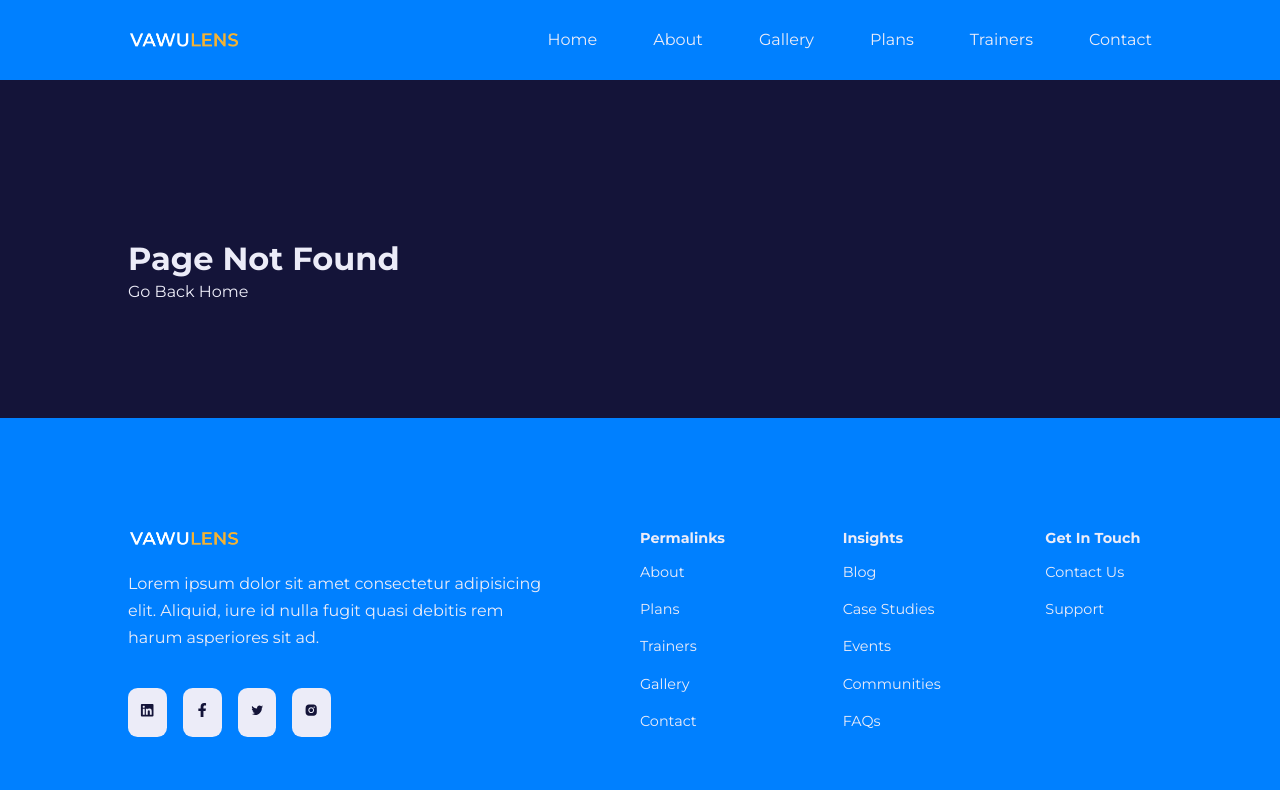
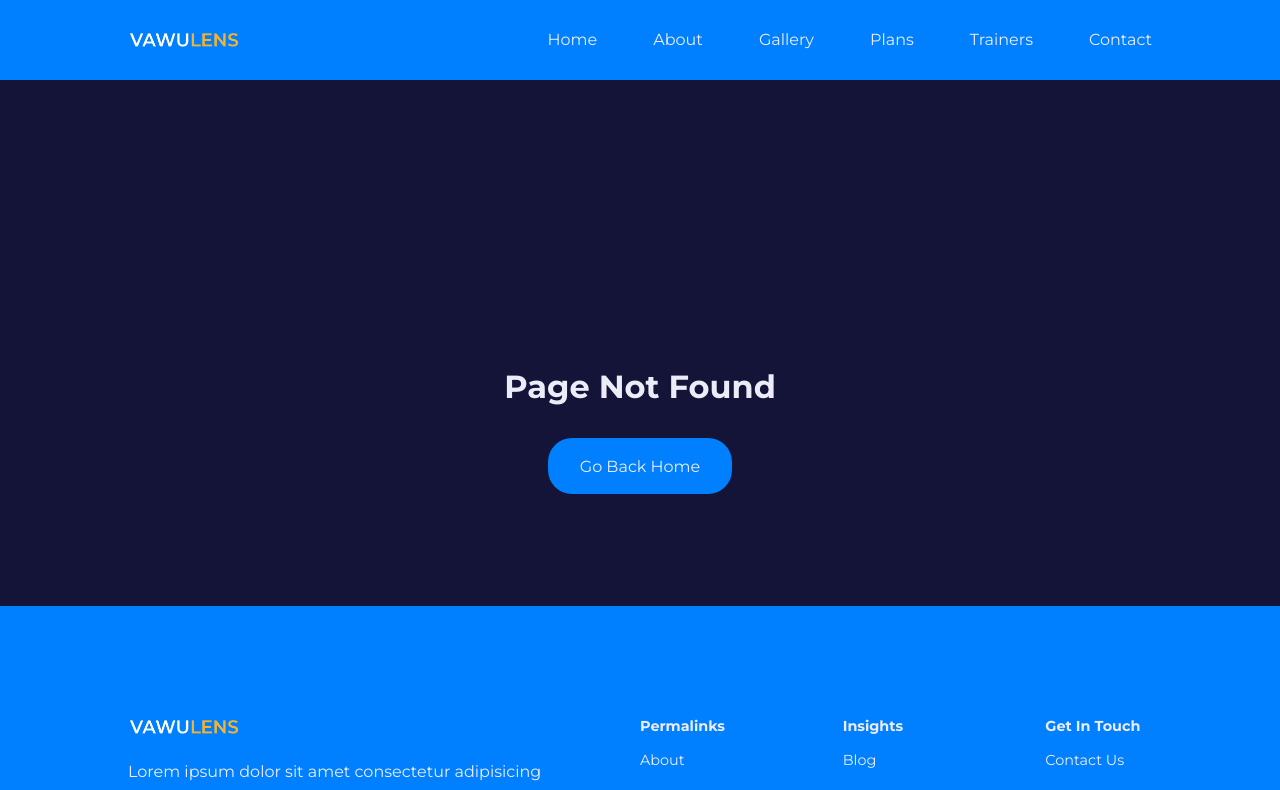
Before and after one commit to kodesand/React-website, a React (Vite) app: page /programs/111 in a window 1280 px wide. Shown: the top 790 px of the page. Built offline with nearby package versions, Linux system fonts and the light colour scheme.

Commit message:
not found styling

```diff
--- a/src/pages/notFound/NotFound.jsx
+++ b/src/pages/notFound/NotFound.jsx
@@ -7,7 +7,9 @@ const NotFound = () => {
     <section>
       <div className='container notFound__container'>
         <h2>Page Not Found</h2>
-        <Link to='/'>Go Back Home</Link>
+        <Link to='/' className='btn'>
+          Go Back Home
+        </Link>
       </div>
     </section>
   )
--- a/src/pages/notFound/notfound.css
+++ b/src/pages/notFound/notfound.css
@@ -0,0 +1,9 @@
+.notFound__container {
+  text-align: center;
+  padding-top: 8rem;
+}
+
+.notFound__container .btn {
+  margin-top: 2rem;
+  display: inline-block;
+}
```
